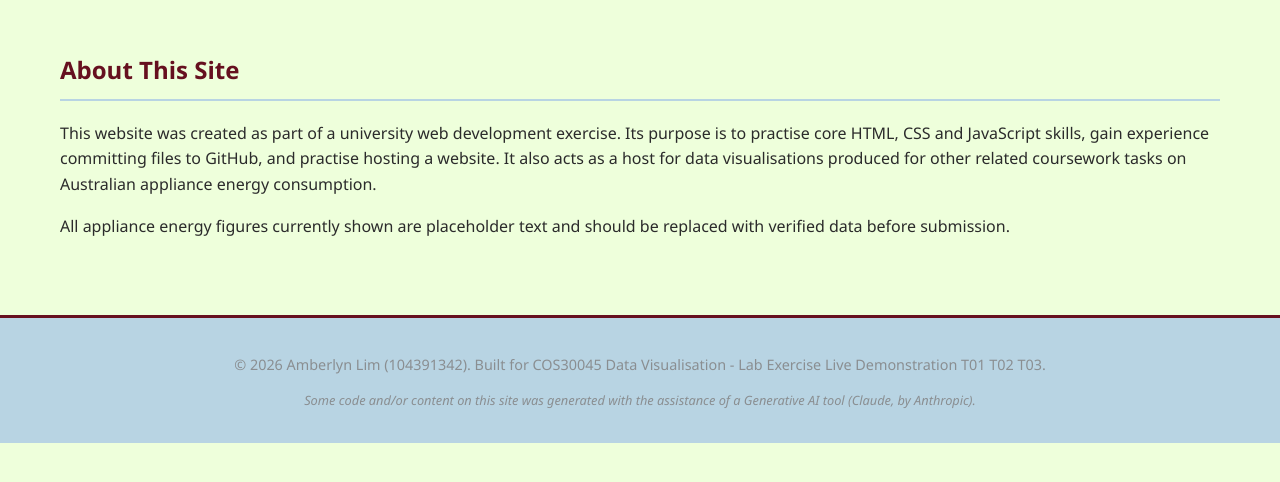
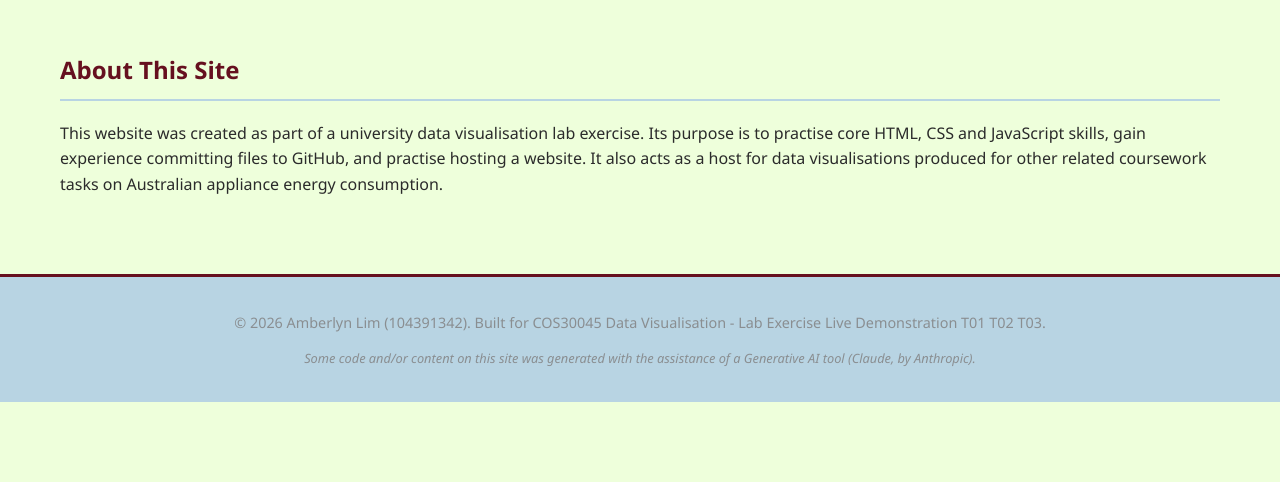
Before and after one commit to Amber-0666/DataVisual_Lab1, a plain HTML site: page about.html in a window 1280 px wide. Shown: the part 74-556 px from the top of the page. Drawn offline with Linux system fonts and the light colour scheme.

Commit message:
Edit about page

```diff
--- a/about.html
+++ b/about.html
@@ -15,14 +15,10 @@
   <section class="page active">
     <h1>About This Site</h1>
     <p>
-      This website was created as part of a university web development exercise. Its purpose is
+      This website was created as part of a university data visualisation lab exercise. Its purpose is
       to practise core HTML, CSS and JavaScript skills, gain experience committing files to
       GitHub, and practise hosting a website. It also acts as a host for data visualisations
       produced for other related coursework tasks on Australian appliance energy consumption.
-    </p>
-    <p>
-      All appliance energy figures currently shown are placeholder text and should be replaced
-      with verified data before submission.
     </p>
   </section>
 </main>
```
